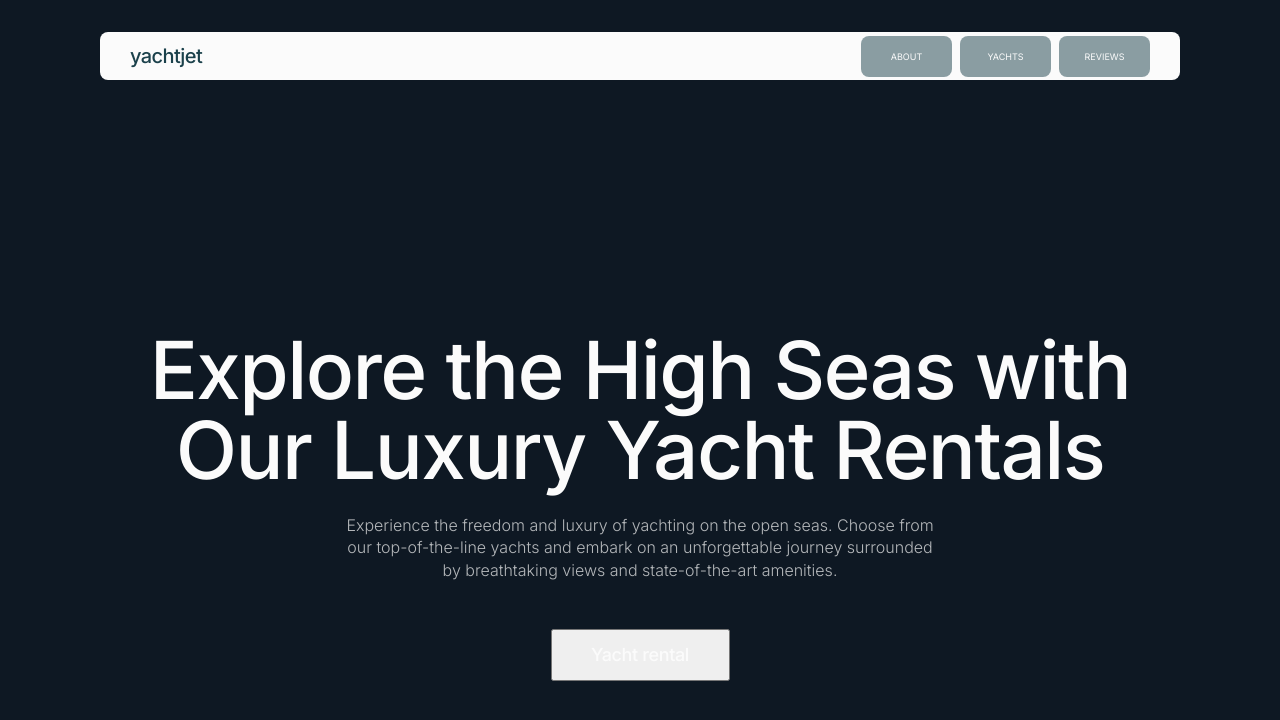
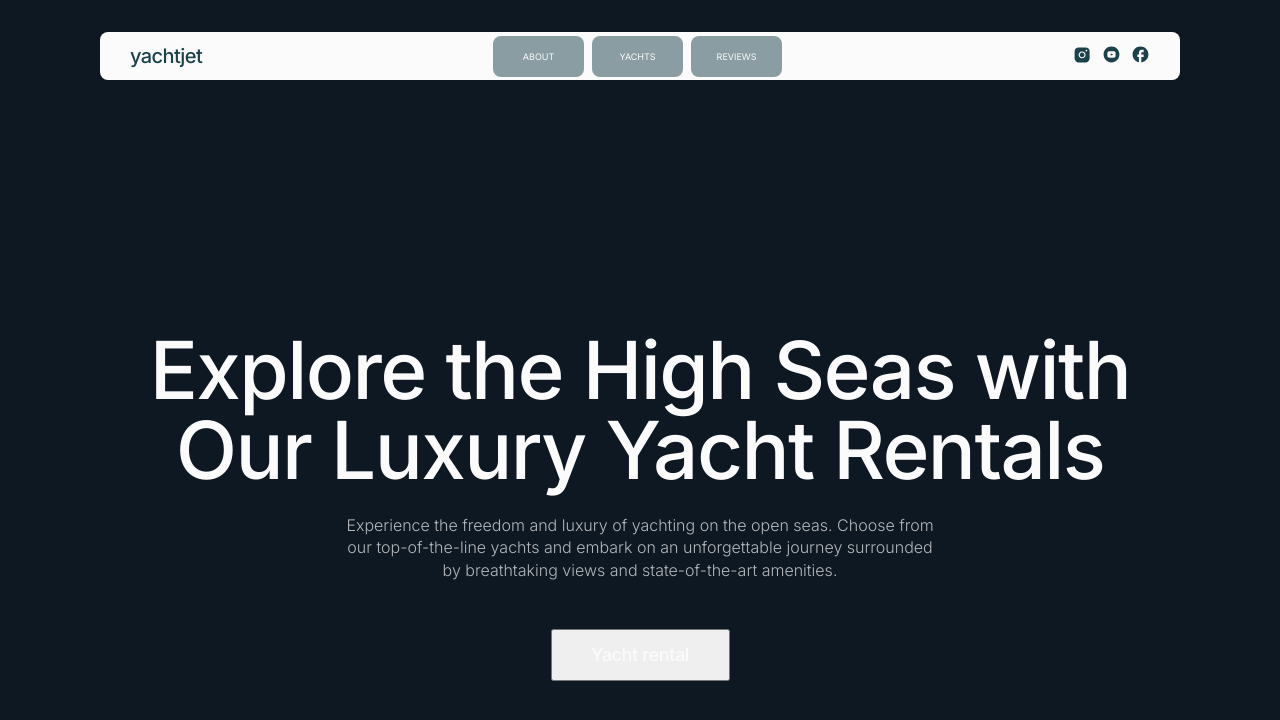
Before and after one commit to tskitsune/blended_1_html-css, a website built with Vite: page src/index.html in a window 1280 px wide. Shown: the top 720 px of the page. Built offline with nearby package versions, Linux system fonts and the light colour scheme.

Commit message:
social-icons-header

```diff
--- a/src/css/header.css
+++ b/src/css/header.css
@@ -52,7 +52,25 @@
     box-sizing: border-box;
 }
 
-.btn.hover,
+.btn:hover,
 .btn:focus {
     background-color: rgba(27, 65, 75, 1);
 }
+
+.social-icons-list {
+    display: flex;
+    align-items: center;
+    justify-content: center;
+    flex-direction: row;
+    gap: 10px;
+    padding: 0;
+}
+
+.header-icons {
+    color: #1b414b;
+}
+
+.header-icons:hover,
+.header-icons:focus {
+    color: #062730;
+}
--- a/src/partials/header.html
+++ b/src/partials/header.html
@@ -16,5 +16,48 @@
         <li><a href="#reviews" class="btn">Reviews</a></li>
       </ul>
     </nav>
+    <div class="social-icon">
+      <ul class="social-icons-list">
+        <li>
+          <a
+            class="social-icons-link"
+            href="https://www.instagram.com/"
+            target="_blank"
+            rel="noopener noreferrer"
+            aria-label="Instagram"
+          >
+            <svg class="header-icons" width="19" height="19" aria-hidden="true">
+              <use href="../img/icons.svg#icon-instagram"></use>
+            </svg>
+          </a>
+        </li>
+        <li>
+          <a
+            class="social-icons-link"
+            href="https://www.youtube.com/"
+            target="_blank"
+            rel="noopener noreferrer"
+            aria-label="YouTube"
+          >
+            <svg class="header-icons" width="19" height="19" aria-hidden="true">
+              <use href="../img/icons.svg#icon-youtube"></use>
+            </svg>
+          </a>
+        </li>
+        <li>
+          <a
+            class="social-icons-link"
+            href="https://www.facebook.com/"
+            target="_blank"
+            rel="noopener noreferrer"
+            aria-label="Facebook"
+          >
+            <svg class="header-icons" width="19" height="19" aria-hidden="true">
+              <use href="../img/icons.svg#icon-facebook"></use>
+            </svg>
+          </a>
+        </li>
+      </ul>
+    </div>
   </div>
 </header>
```
